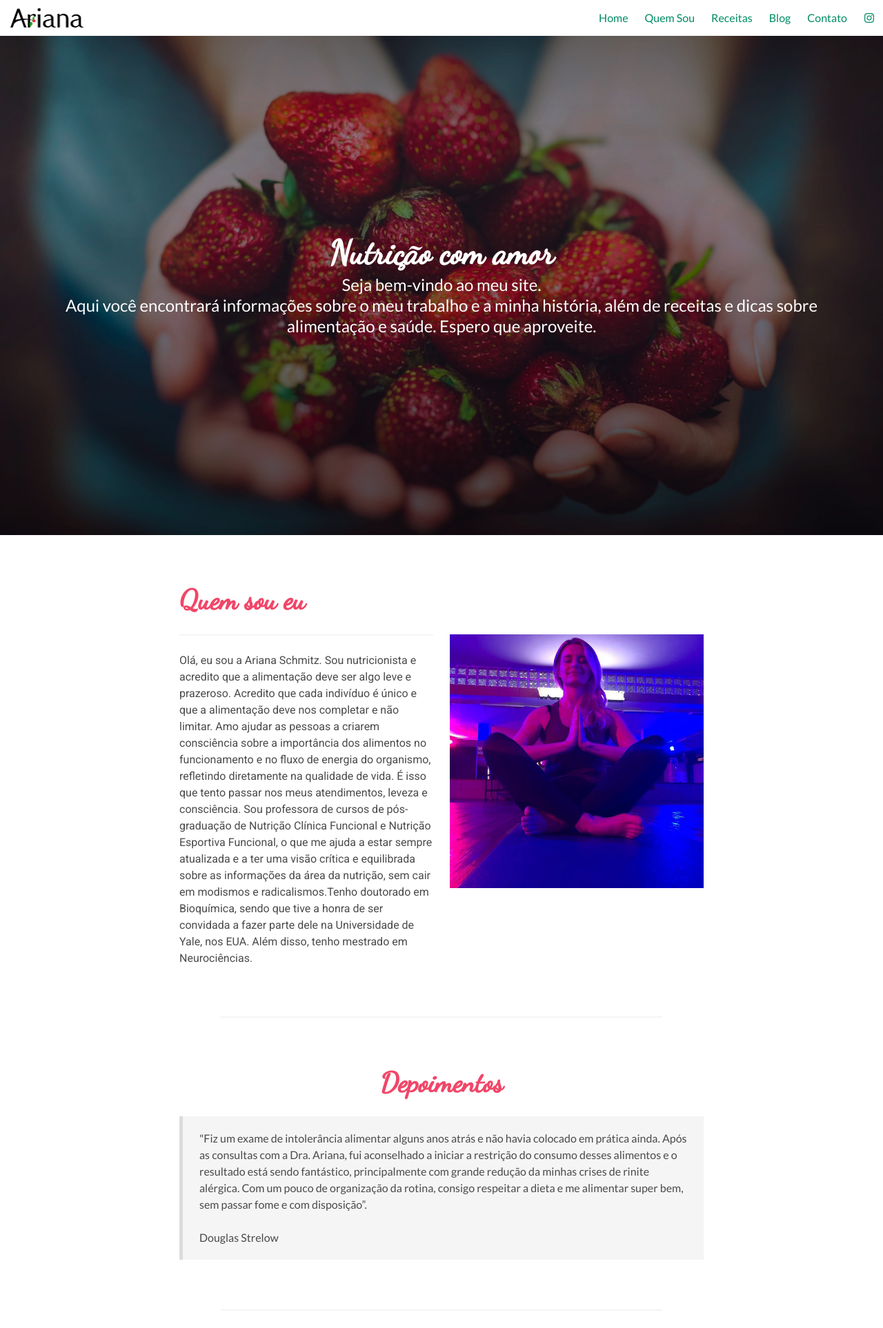
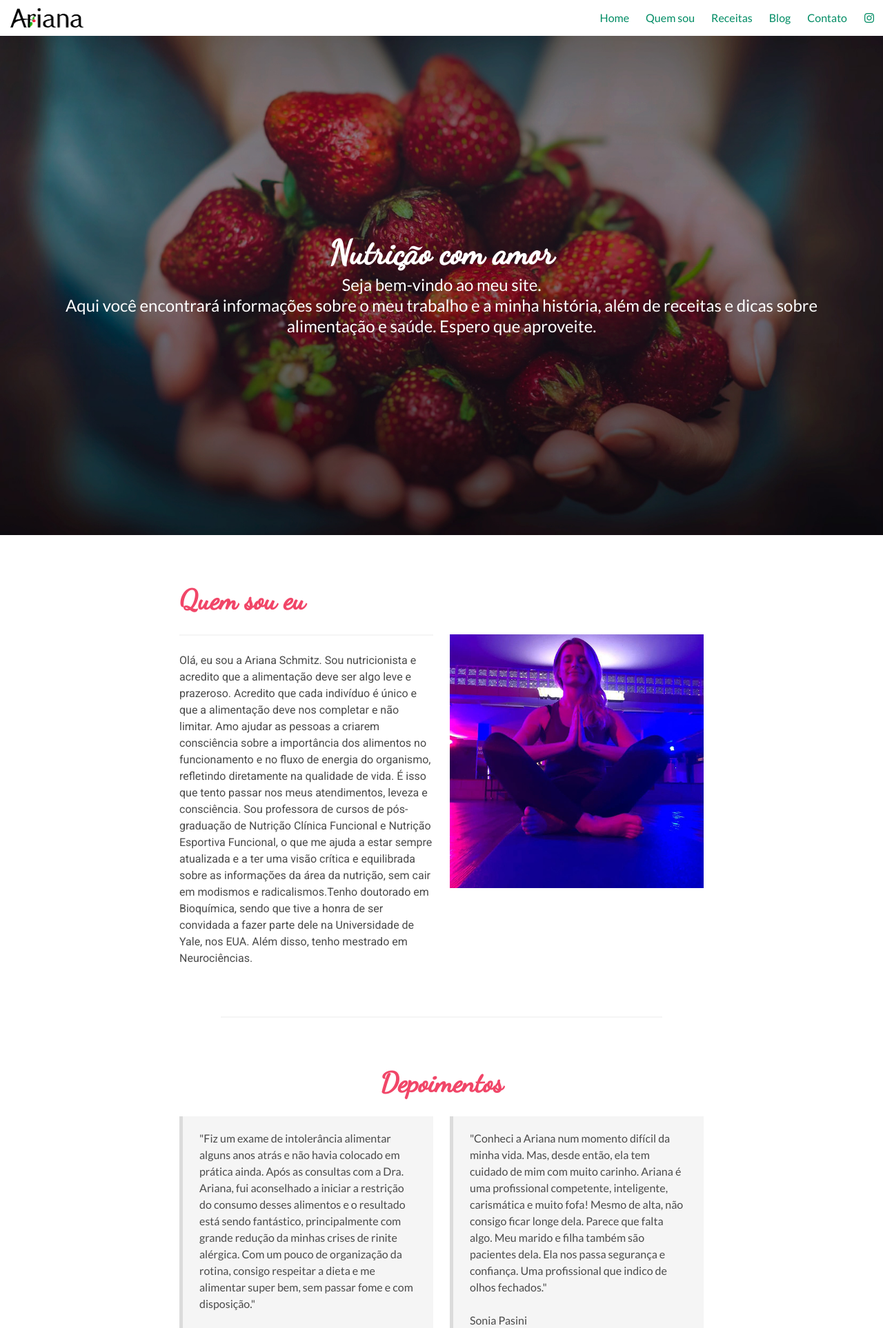
Before and after one commit to caioscm/arianaschmitz, a Django app: page / in a window 1280 px wide; the page is wider, and only the part inside the window is pictured. Shown: the top 1926 px of that part at 69% size. Run offline with Django 3.2, Linux system fonts and the light colour scheme; some libraries are stand-ins or nearby versions.

Commit message:
Ajustes home, receitas, menu e gitignore

```diff
--- a/templates/nutri/home.html
+++ b/templates/nutri/home.html
@@ -67,22 +67,19 @@
 	    			<hr>
 	    			<div class="column is-2"></div>
 
-	    			<div class="column is-8">
+	    			<div class="column is-4">
 	    				<div class="content">
 
-				    		<blockquote>"Fiz um exame de intolerância alimentar alguns anos atrás e não havia colocado em prática ainda. Após as consultas com a Dra. Ariana, fui aconselhado a iniciar a restrição do consumo desses alimentos e o resultado está sendo fantástico, principalmente com grande redução da minhas crises de rinite alérgica. Com um pouco de organização da rotina, consigo respeitar a dieta e me alimentar super bem, sem passar fome e com disposição”.<br><br>Douglas Strelow</blockquote>
+				    		<blockquote>"Fiz um exame de intolerância alimentar alguns anos atrás e não havia colocado em prática ainda. Após as consultas com a Dra. Ariana, fui aconselhado a iniciar a restrição do consumo desses alimentos e o resultado está sendo fantástico, principalmente com grande redução da minhas crises de rinite alérgica. Com um pouco de organização da rotina, consigo respeitar a dieta e me alimentar super bem, sem passar fome e com disposição."<br><br>Douglas Strelow</blockquote>
+
 				    	</div>
 			    	</div>
 			    	<div class="column is-4">
-	    				<!--<div class="content">
+	    				<div class="content">
 
-				    		<blockquote>"Lorem ipsum dolor sit amet, consectetur adipisicing elit, sed do eiusmod
-				    		tempor incididunt ut labore et dolore magna aliqua. Ut enim ad minim veniam,
-				    		quis nostrud exercitation ullamco laboris nisi ut aliquip ex ea commodo
-				    		consequat. Duis aute irure dolor in reprehenderit in voluptate velit esse
-				    		cillum dolore eu fugiat nulla pariatur. Excepteur sint occaecat cupidatat non
-				    		proident, sunt in culpa qui officia deserunt mollit anim id est laborum."</blockquote>
-				    	</div>-->
+				    		<blockquote>"Conheci a Ariana num momento difícil da minha vida. Mas, desde então, ela tem cuidado de mim com muito carinho. Ariana é uma profissional competente, inteligente, carismática e muito fofa! Mesmo de alta, não consigo ficar longe dela. Parece que falta algo. Meu marido e filha também são pacientes dela. Ela nos passa segurança e confiança. Uma profissional que indico de olhos fechados."<br><br>Sonia Pasini</blockquote>
+
+				    	</div>
 			    	</div>
 
 			    	<div class="column is-2"></div>
--- a/templates/partials/_menu.html
+++ b/templates/partials/_menu.html
@@ -25,7 +25,7 @@
 		      </a>
 
 		      <a class="navbar-item" href="{% url 'sobre' %}">
-		        Quem Sou
+		        Quem sou
 		      </a>
 
 
```
Also changed, not shown: templates/nutri/receitas.html (+0 -7 lines), 1 other file.
